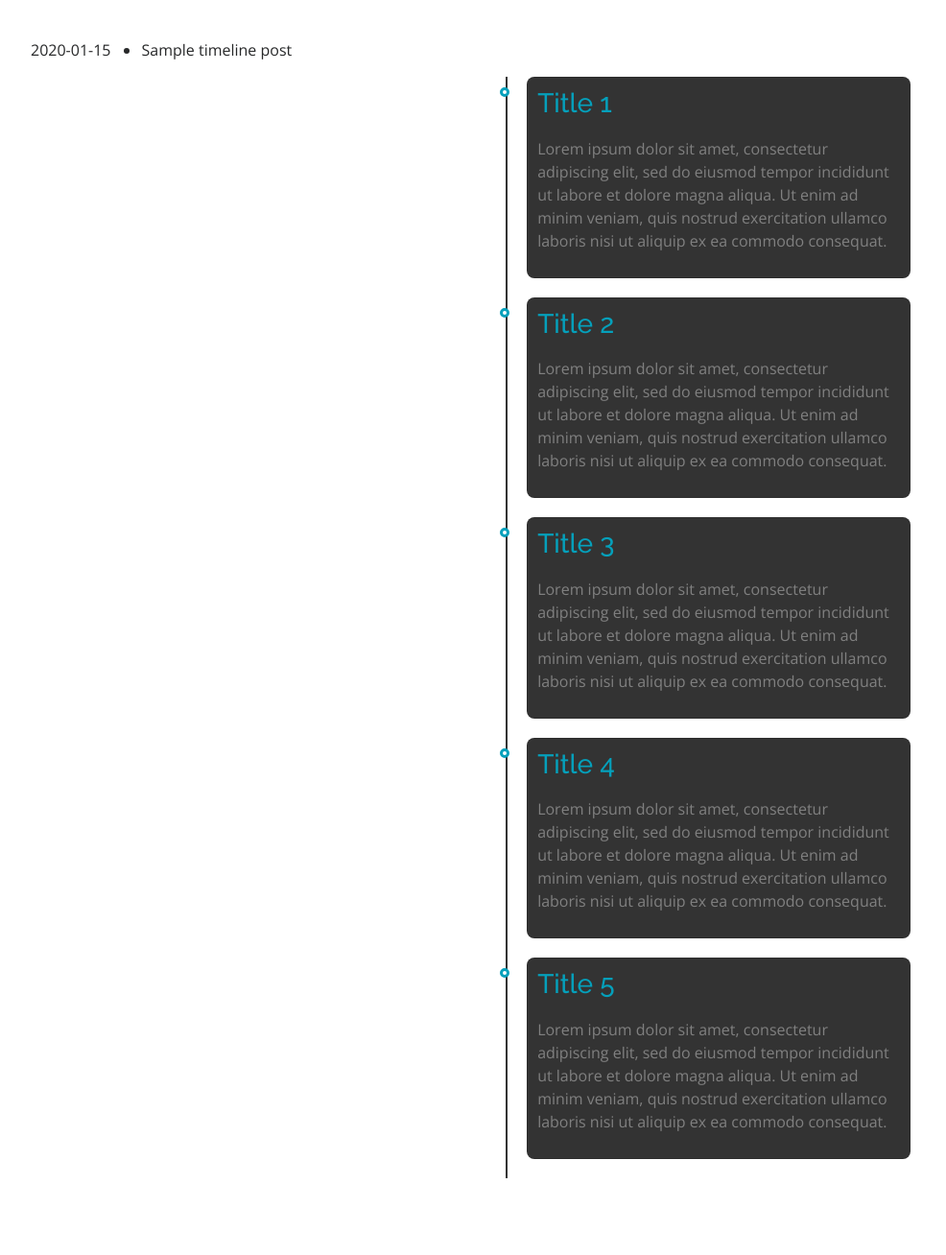
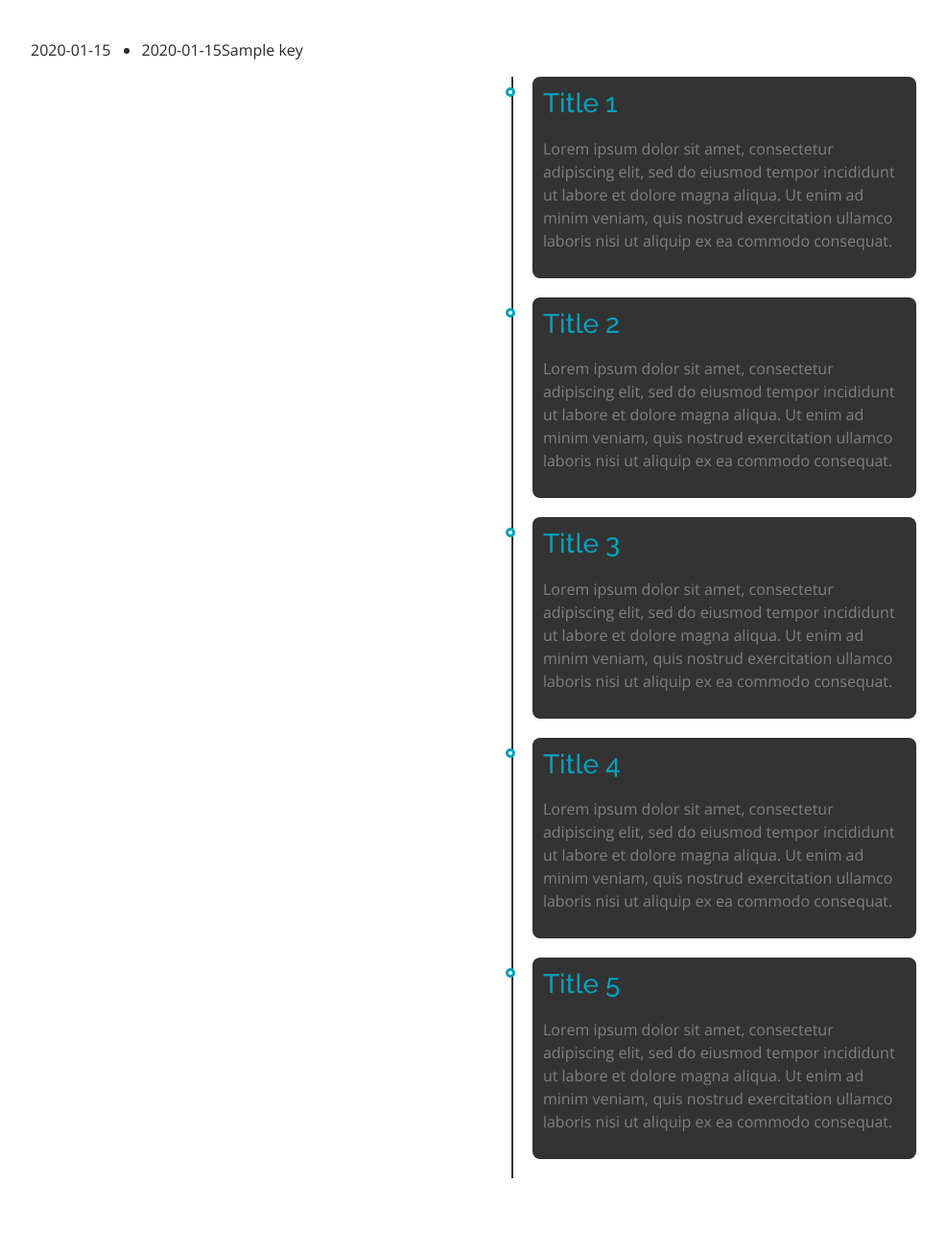
Before and after one commit to z3d6380/flask-portfolio-site, a Flask app: template app/templates/timeline.html in a window 1280 px wide. Shown: the whole page at 96% size, without its empty margins (88-1074 px from the left). Run offline with Flask 2, Linux system fonts and the light colour scheme; the template is opened without the code that fills it: most values are stand-ins (such as "Sample title", 1, 10 or a date in 2020); parts of the project's set-up code (start-up, migrations or seed data) failed here and were passed over; some libraries are stand-ins or nearby versions.

Commit message:
Added timeline CSS and placeholder

```diff
--- a/app/templates/timeline.html
+++ b/app/templates/timeline.html
@@ -10,9 +10,13 @@
       {% for timeline_post in timeline_posts %}
         <ul>
           <li>
-            <p>{{ timeline_post.Name }}</p>
+            <p>{{ timeline_post }}</p>
           </li>
         </ul>
+
+        {% for key, value in timeline_post.items() %}
+          <p>{{ key }}</p>
+        {% endfor %}
       {% endfor %}
 
       <div class="timeline">
```
